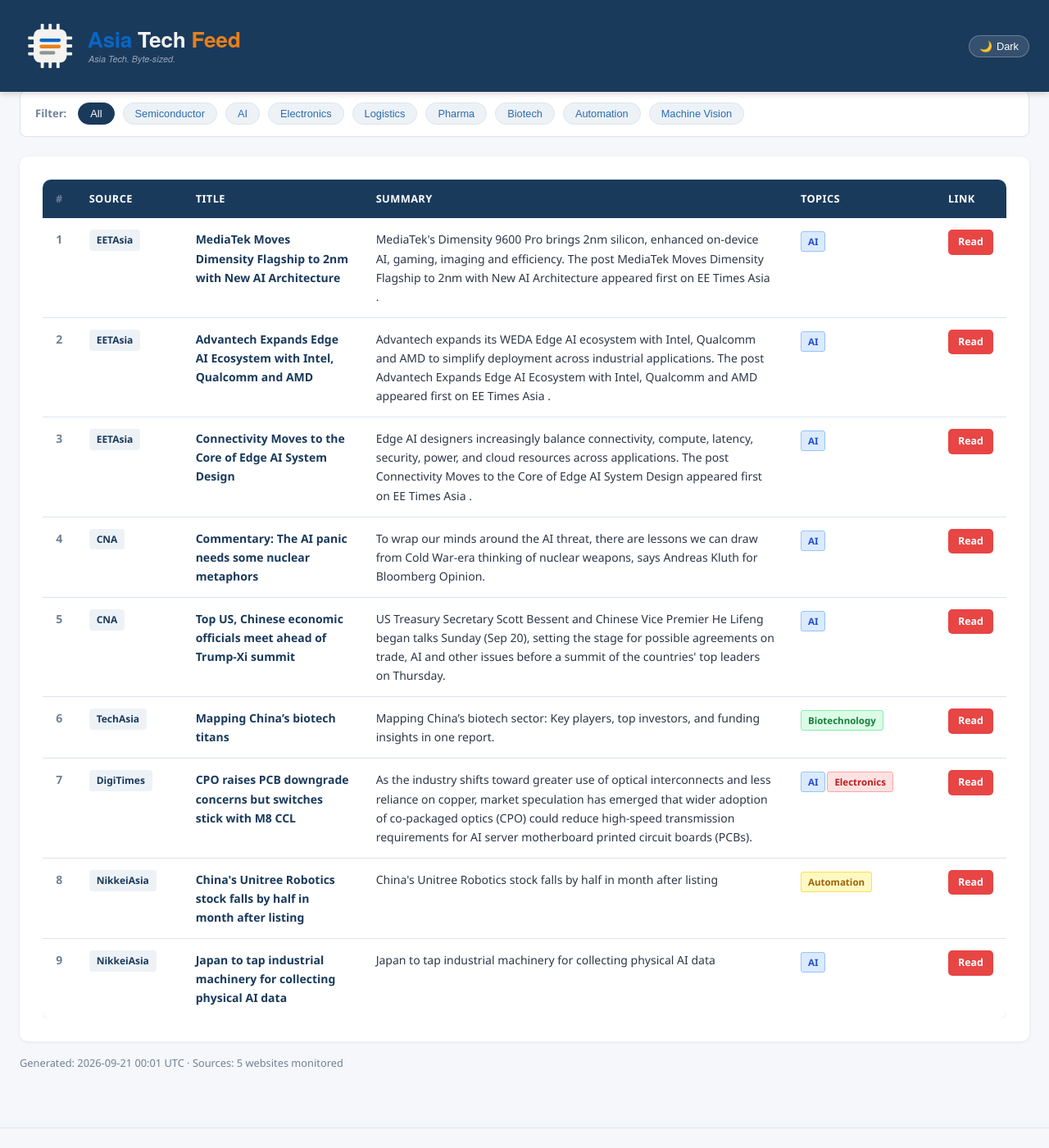
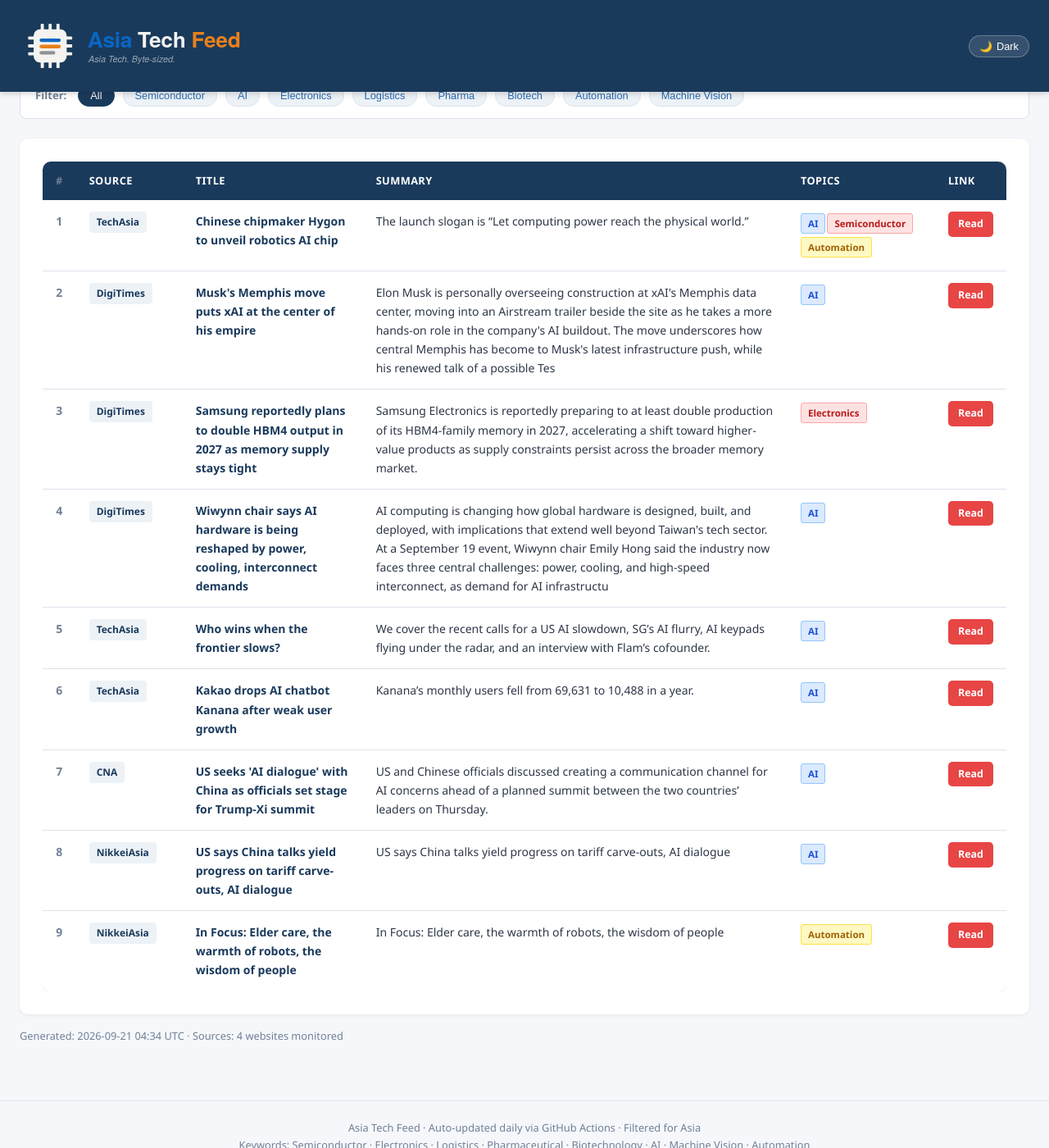
Before and after one commit to asiatechfeed/Asia-Tech-Feed, a Jekyll site: the page built from _posts/2026-09-21-asia-tech-news-digest.md, in a window 1280 px wide and 1400 px high, scrolled down 633 px. Shown: the whole window at 82% size. Built offline with Jekyll 4.4.1, drawn with Linux system fonts in a browser that asks for light colours; a script that is not in the unit is left out; some of the changed text lies outside the part shown.

Commit message:
📰 News digest 2026-09-21 (9 articles)

```diff
--- a/_posts/2026-09-21-asia-tech-news-digest.md
+++ b/_posts/2026-09-21-asia-tech-news-digest.md
@@ -1,15 +1,15 @@
 ---
 layout: post
 title: "Asia Tech News Digest - September 21, 2026"
-date: 2026-09-21 08:01:06 +0800
+date: 2026-09-21 12:34:47 +0800
 articles_count: 9
-sources_count: 5
-sources: ["CNA", "DigiTimes", "EETAsia", "NikkeiAsia", "TechAsia"]
+sources_count: 4
+sources: ["CNA", "DigiTimes", "NikkeiAsia", "TechAsia"]
 csv_file: /assets/data/news-2026-09-21.tsv
-featured_title: "MediaTek Moves Dimensity Flagship to 2nm with New AI Architecture"
-featured_url: "https://www.eetasia.com/mediatek-moves-dimensity-flagship-to-2nm-with-new-ai-architecture/"
-featured_source: "EETAsia"
-featured_summary: "MediaTek's Dimensity 9600 Pro brings 2nm silicon, enhanced on-device AI, gaming, imaging and efficiency. The post MediaTek Moves Dimensity Flagship to 2nm with New AI Architecture appeared first on EE Times Asia ."
+featured_title: "Chinese chipmaker Hygon to unveil robotics AI chip"
+featured_url: "https://www.techinasia.com/endowus-ceo-gregory-van-optimistic-profitability"
+featured_source: "TechAsia"
+featured_summary: "The launch slogan is \u201cLet computing power reach the physical world.\u201d"
 featured_image: ""
 ---
 
@@ -27,75 +27,75 @@ featured_image: ""
 <tbody>
 <tr>
   <td class="col-num">1</td>
-  <td class="col-source"><span class="source-badge">EETAsia</span></td>
-  <td class="col-title"><span class="article-title">MediaTek Moves Dimensity Flagship to 2nm with New AI Architecture</span></td>
-  <td class="col-summary">MediaTek's Dimensity 9600 Pro brings 2nm silicon, enhanced on-device AI, gaming, imaging and efficiency. The post MediaTek Moves Dimensity Flagship to 2nm with New AI Architecture appeared first on EE Times Asia .</td>
-  <td class="col-tags"><span class="tag ai">AI</span></td>
-  <td class="col-link"><a class="btn-link" href="https://www.eetasia.com/mediatek-moves-dimensity-flagship-to-2nm-with-new-ai-architecture/" target="_blank" rel="noopener">Read</a></td>
+  <td class="col-source"><span class="source-badge">TechAsia</span></td>
+  <td class="col-title"><span class="article-title">Chinese chipmaker Hygon to unveil robotics AI chip</span></td>
+  <td class="col-summary">The launch slogan is “Let computing power reach the physical world.”</td>
+  <td class="col-tags"><span class="tag ai">AI</span><span class="tag semi">Semiconductor</span><span class="tag auto">Automation</span></td>
+  <td class="col-link"><a class="btn-link" href="https://www.techinasia.com/endowus-ceo-gregory-van-optimistic-profitability" target="_blank" rel="noopener">Read</a></td>
 </tr>
 <tr>
   <td class="col-num">2</td>
-  <td class="col-source"><span class="source-badge">EETAsia</span></td>
-  <td class="col-title"><span class="article-title">Advantech Expands Edge AI Ecosystem with Intel, Qualcomm and AMD</span></td>
-  <td class="col-summary">Advantech expands its WEDA Edge AI ecosystem with Intel, Qualcomm and AMD to simplify deployment across industrial applications. The post Advantech Expands Edge AI Ecosystem with Intel, Qualcomm and AMD appeared first on EE Times Asia .</td>
+  <td class="col-source"><span class="source-badge">DigiTimes</span></td>
+  <td class="col-title"><span class="article-title">Musk's Memphis move puts xAI at the center of his empire</span></td>
+  <td class="col-summary">Elon Musk is personally overseeing construction at xAI's Memphis data center, moving into an Airstream trailer beside the site as he takes a more hands-on role in the company's AI buildout. The move underscores how central Memphis has become to Musk's latest infrastructure push, while his renewed talk of a possible Tes</td>
   <td class="col-tags"><span class="tag ai">AI</span></td>
-  <td class="col-link"><a class="btn-link" href="https://www.eetasia.com/advantech-expands-edge-ai-ecosystem-with-intel-qualcomm-and-amd/" target="_blank" rel="noopener">Read</a></td>
+  <td class="col-link"><a class="btn-link" href="https://www.digitimes.com/news/a20260921PD203/xai-elon-musk-data-center-spacex-2026.html" target="_blank" rel="noopener">Read</a></td>
 </tr>
 <tr>
   <td class="col-num">3</td>
-  <td class="col-source"><span class="source-badge">EETAsia</span></td>
-  <td class="col-title"><span class="article-title">Connectivity Moves to the Core of Edge AI System Design</span></td>
-  <td class="col-summary">Edge AI designers increasingly balance connectivity, compute, latency, security, power, and cloud resources across applications. The post Connectivity Moves to the Core of Edge AI System Design appeared first on EE Times Asia .</td>
-  <td class="col-tags"><span class="tag ai">AI</span></td>
-  <td class="col-link"><a class="btn-link" href="https://www.eetasia.com/connectivity-moves-to-the-core-of-edge-ai-system-design/" target="_blank" rel="noopener">Read</a></td>
+  <td class="col-source"><span class="source-badge">DigiTimes</span></td>
+  <td class="col-title"><span class="article-title">Samsung reportedly plans to double HBM4 output in 2027 as memory supply stays tight</span></td>
+  <td class="col-summary">Samsung Electronics is reportedly preparing to at least double production of its HBM4-family memory in 2027, accelerating a shift toward higher-value products as supply constraints persist across the broader memory market.</td>
+  <td class="col-tags"><span class="tag semi">Electronics</span></td>
+  <td class="col-link"><a class="btn-link" href="https://www.digitimes.com/news/a20260921VL206/samsung-2027-hbm4-production-hbm.html" target="_blank" rel="noopener">Read</a></td>
 </tr>
 <tr>
   <td class="col-num">4</td>
-  <td class="col-source"><span class="source-badge">CNA</span></td>
-  <td class="col-title"><span class="article-title">Commentary: The AI panic needs some nuclear metaphors</span></td>
-  <td class="col-summary">To wrap our minds around the AI threat, there are lessons we can draw from Cold War-era thinking of nuclear weapons, says Andreas Kluth for Bloomberg Opinion.</td>
+  <td class="col-source"><span class="source-badge">DigiTimes</span></td>
+  <td class="col-title"><span class="article-title">Wiwynn chair says AI hardware is being reshaped by power, cooling, interconnect demands</span></td>
+  <td class="col-summary">AI computing is changing how global hardware is designed, built, and deployed, with implications that extend well beyond Taiwan's tech sector. At a September 19 event, Wiwynn chair Emily Hong said the industry now faces three central challenges: power, cooling, and high-speed interconnect, as demand for AI infrastructu</td>
   <td class="col-tags"><span class="tag ai">AI</span></td>
-  <td class="col-link"><a class="btn-link" href="https://www.channelnewsasia.com/commentary/will-ai-kill-us-all-nuclear-weapons-us-china-6397556" target="_blank" rel="noopener">Read</a></td>
+  <td class="col-link"><a class="btn-link" href="https://www.digitimes.com/news/a20260921PD201/cooling-hardware-wiwynn-taiwan-infrastructure.html" target="_blank" rel="noopener">Read</a></td>
 </tr>
 <tr>
   <td class="col-num">5</td>
-  <td class="col-source"><span class="source-badge">CNA</span></td>
-  <td class="col-title"><span class="article-title">Top US, Chinese economic officials meet ahead of Trump-Xi summit</span></td>
-  <td class="col-summary">US Treasury Secretary Scott Bessent and Chinese Vice Premier He Lifeng began talks Sunday (Sep 20), setting the stage for possible agreements on trade, AI and other issues before a summit of the countries' top leaders on Thursday.</td>
+  <td class="col-source"><span class="source-badge">TechAsia</span></td>
+  <td class="col-title"><span class="article-title">Who wins when the frontier slows?</span></td>
+  <td class="col-summary">We cover the recent calls for a US AI slowdown, SG’s AI flurry, AI keypads flying under the radar, and an interview with Flam’s cofounder.</td>
   <td class="col-tags"><span class="tag ai">AI</span></td>
-  <td class="col-link"><a class="btn-link" href="https://www.channelnewsasia.com/world/us-china-officials-meet-trump-xi-summit-6398086" target="_blank" rel="noopener">Read</a></td>
+  <td class="col-link"><a class="btn-link" href="https://www.techinasia.com/wins-frontier-slows" target="_blank" rel="noopener">Read</a></td>
 </tr>
 <tr>
   <td class="col-num">6</td>
   <td class="col-source"><span class="source-badge">TechAsia</span></td>
-  <td class="col-title"><span class="article-title">Mapping China’s biotech titans</span></td>
-  <td class="col-summary">Mapping China’s biotech sector: Key players, top investors, and funding insights in one report.</td>
-  <td class="col-tags"><span class="tag bio">Biotechnology</span></td>
-  <td class="col-link"><a class="btn-link" href="https://www.techinasia.com/visual-story/mapping-chinas-biotech-titans" target="_blank" rel="noopener">Read</a></td>
+  <td class="col-title"><span class="article-title">Kakao drops AI chatbot Kanana after weak user growth</span></td>
+  <td class="col-summary">Kanana’s monthly users fell from 69,631 to 10,488 in a year.</td>
+  <td class="col-tags"><span class="tag ai">AI</span></td>
+  <td class="col-link"><a class="btn-link" href="https://www.techinasia.com/kakao-mobility-lg-innotek-team-on-self-driving-tech" target="_blank" rel="noopener">Read</a></td>
 </tr>
 <tr>
   <td class="col-num">7</td>
-  <td class="col-source"><span class="source-badge">DigiTimes</span></td>
-  <td class="col-title"><span class="article-title">CPO raises PCB downgrade concerns but switches stick with M8 CCL</span></td>
-  <td class="col-summary">As the industry shifts toward greater use of optical interconnects and less reliance on copper, market speculation has emerged that wider adoption of co-packaged optics (CPO) could reduce high-speed transmission requirements for AI server motherboard printed circuit boards (PCBs).</td>
-  <td class="col-tags"><span class="tag ai">AI</span><span class="tag semi">Electronics</span></td>
-  <td class="col-link"><a class="btn-link" href="https://www.digitimes.com/news/a20260918PD208/pcb-cpo-ccl-materials-copper.html" target="_blank" rel="noopener">Read</a></td>
+  <td class="col-source"><span class="source-badge">CNA</span></td>
+  <td class="col-title"><span class="article-title">US seeks 'AI dialogue' with China as officials set stage for Trump-Xi summit</span></td>
+  <td class="col-summary">US and Chinese officials discussed creating a communication channel for AI concerns ahead of a planned summit between the two countries’ leaders on Thursday.</td>
+  <td class="col-tags"><span class="tag ai">AI</span></td>
+  <td class="col-link"><a class="btn-link" href="https://www.channelnewsasia.com/world/us-china-meeting-trade-ai-successful-bessent-he-lifeng-6398376" target="_blank" rel="noopener">Read</a></td>
 </tr>
 <tr>
   <td class="col-num">8</td>
   <td class="col-source"><span class="source-badge">NikkeiAsia</span></td>
-  <td class="col-title"><span class="article-title">China's Unitree Robotics stock falls by half in month after listing</span></td>
-  <td class="col-summary">China's Unitree Robotics stock falls by half in month after listing</td>
-  <td class="col-tags"><span class="tag auto">Automation</span></td>
-  <td class="col-link"><a class="btn-link" href="https://asia.nikkei.com/business/markets/equities/china-s-unitree-robotics-stock-falls-by-half-in-month-after-listing" target="_blank" rel="noopener">Read</a></td>
+  <td class="col-title"><span class="article-title">US says China talks yield progress on tariff carve-outs, AI dialogue</span></td>
+  <td class="col-summary">US says China talks yield progress on tariff carve-outs, AI dialogue</td>
+  <td class="col-tags"><span class="tag ai">AI</span></td>
+  <td class="col-link"><a class="btn-link" href="https://asia.nikkei.com/politics/international-relations/us-china-tensions/us-says-china-talks-yield-progress-on-tariff-carve-outs-ai-dialogue" target="_blank" rel="noopener">Read</a></td>
 </tr>
 <tr>
   <td class="col-num">9</td>
   <td class="col-source"><span class="source-badge">NikkeiAsia</span></td>
-  <td class="col-title"><span class="article-title">Japan to tap industrial machinery for collecting physical AI data</span></td>
-  <td class="col-summary">Japan to tap industrial machinery for collecting physical AI data</td>
-  <td class="col-tags"><span class="tag ai">AI</span></td>
-  <td class="col-link"><a class="btn-link" href="https://asia.nikkei.com/business/technology/artificial-intelligence/japan-to-tap-industrial-machinery-for-collecting-physical-ai-data" target="_blank" rel="noopener">Read</a></td>
+  <td class="col-title"><span class="article-title">In Focus: Elder care, the warmth of robots, the wisdom of people</span></td>
+  <td class="col-summary">In Focus: Elder care, the warmth of robots, the wisdom of people</td>
+  <td class="col-tags"><span class="tag auto">Automation</span></td>
+  <td class="col-link"><a class="btn-link" href="https://asia.nikkei.com/photos/in-focus-elder-care-the-warmth-of-robots-the-wisdom-of-people" target="_blank" rel="noopener">Read</a></td>
 </tr>
 </tbody>
 </table>
```
Also changed, not shown: _data/seen_urls.json (+10 -1 lines), _digest_meta.json (+25 -26 lines), assets/data/news-2026-09-21.tsv (+9 -9 lines), assets/data/search-index.json.
